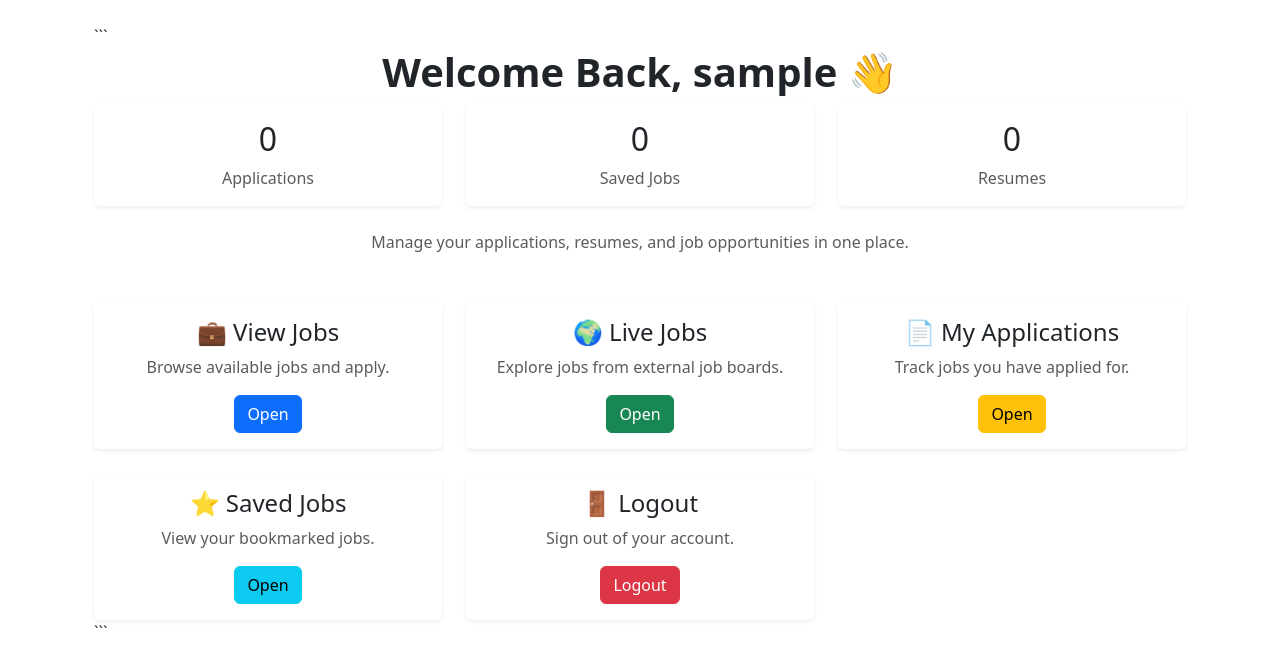
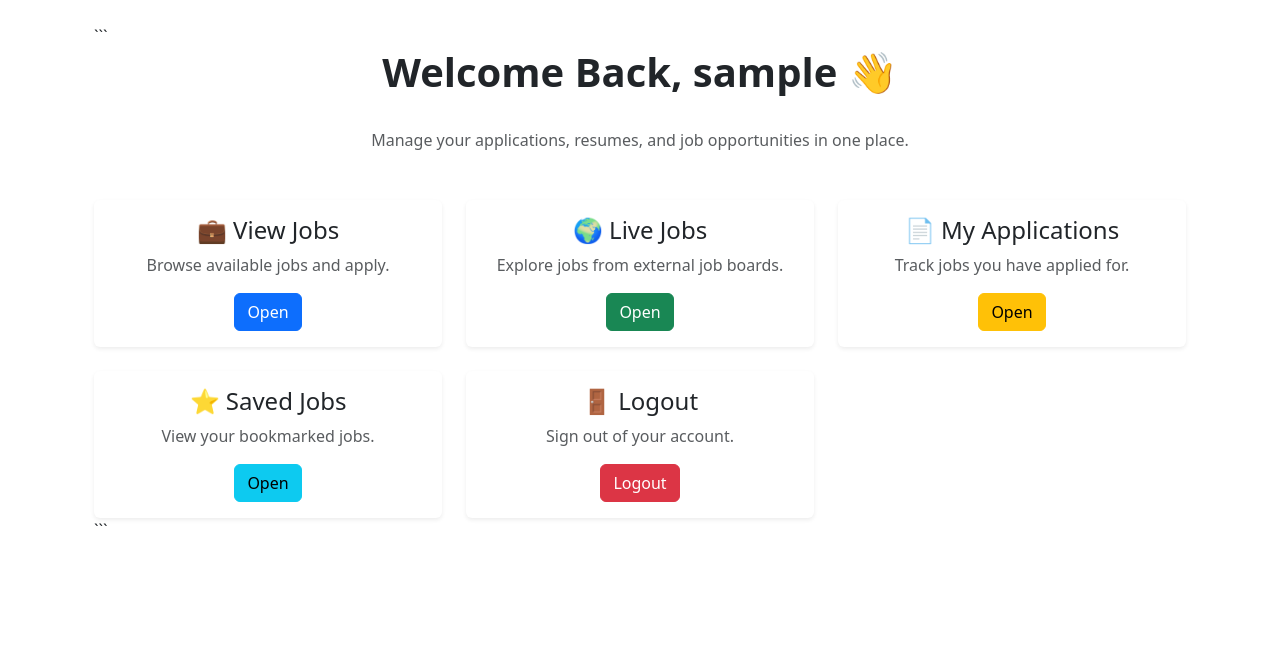
Before and after one commit to Prashanth-banoth/AI_Job_Board, a Django app: page /dashboard/ in a window 1280 px wide. Shown: the part 56-723 px from the top of the page. Run offline with Django 5.2, Linux system fonts and the light colour scheme; the visitor is signed in with stand-in values (Sample User, id 1); data that the repository does not hold is empty.

Commit message:
Remove dashboard counts

```diff
--- a/templates/dashboard.html
+++ b/templates/dashboard.html
@@ -13,38 +13,8 @@
 
     <div class="row mb-4">
 
-    <div class="col-md-4">
-        <div class="card text-center shadow-sm border-0">
-            <div class="card-body">
-                <h2>{{ applications_count }}</h2>
-                <p class="text-muted mb-0">
-                    Applications
-                </p>
-            </div>
-        </div>
-    </div>
 
-    <div class="col-md-4">
-        <div class="card text-center shadow-sm border-0">
-            <div class="card-body">
-                <h2>{{ saved_jobs_count }}</h2>
-                <p class="text-muted mb-0">
-                    Saved Jobs
-                </p>
-            </div>
-        </div>
-    </div>
 
-    <div class="col-md-4">
-        <div class="card text-center shadow-sm border-0">
-            <div class="card-body">
-                <h2>{{ resumes_count }}</h2>
-                <p class="text-muted mb-0">
-                    Resumes
-                </p>
-            </div>
-        </div>
-    </div>
 
 </div>
 
```
